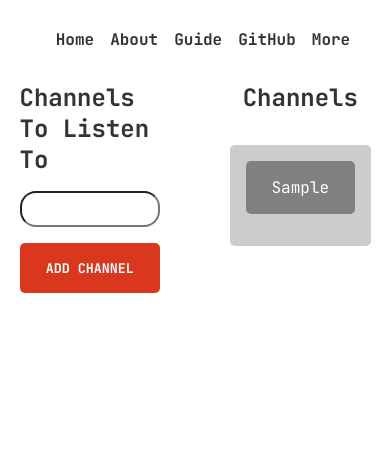
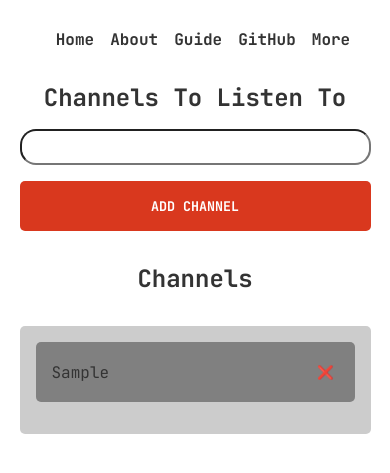
Before and after one commit to JannatinNaim/Archives, a plain HTML site: page docs/app/index.html in a window 390 px wide. Both pictures are taken after typing "Sample" into the empty fields and a click on the button "ADD CHANNEL". Shown: the part 103-576 px from the top of the page. Drawn offline with nearby package versions, Linux system fonts and the light colour scheme.

Commit message:
added ability to remove channels

```diff
--- a/docs/app/index.html
+++ b/docs/app/index.html
@@ -64,8 +64,10 @@
                     <section class="channel_inputs">
                         <h1>Channels To Listen To</h1>
 
-                        <input type="text" name="channel" id="channel_name_input" />
-                        <button id="add_channel_button" type="submit" class="call-to-action">Add Channel</button>
+                        <form id="channel_input_form">
+                            <input autocomplete="off" autofocus type="text" name="channel" id="channel_name_input" />
+                            <button id="add_channel_button" type="submit" class="call-to-action">Add Channel</button>
+                        </form>
                     </section>
 
                     <!-- TODO: ADD ABILITY TO SELECT CUSTOM NOTIFICATION SOUND -->
--- a/docs/src/css/app.css
+++ b/docs/src/css/app.css
@@ -58,12 +58,41 @@
 
 /* Style individual channel name items. */
 #channels_list li {
+    display: flex;
+    justify-content: space-between;
+    align-items: center;
+
     background: grey;
     margin-bottom: 1rem;
     padding: 1rem;
     border-radius: 5px;
     color: white;
-    display: block;
     width: 100%;
     text-align: center;
 }
+
+#channels_list li button {
+    padding: 5px;
+    border: none;
+    background: none;
+}
+
+#channels_list li button:hover {
+    cursor: pointer;
+}
+
+@media (max-width: 768px) {
+    .main {
+        flex-direction: column;
+        align-items: center;
+    }
+
+    .input-fields,
+    .channel-lists {
+        width: 100%;
+    }
+
+    .channel_inputs h1 {
+        text-align: center;
+    }
+}
--- a/docs/src/js/app.js
+++ b/docs/src/js/app.js
@@ -22,6 +22,12 @@
 // Connect TMI client.
 tmiClient.connect();
 
+const channelInputForm = document.getElementById('channel_input_form');
+channelInputForm.addEventListener('submit', (event) => {
+    event.preventDefault();
+    addChannels();
+});
+
 // Input field for channel names.
 const channelNameInput = document.getElementById('channel_name_input');
 // Button to add channel names.
@@ -29,8 +35,18 @@
 // List of channels listening to.
 const channelsList = document.getElementById('channels_list');
 
-// Wait for click on 'Add Channel' button.
-addChannelButton.addEventListener('click', async (event) => addChannels());
+const removeChannel = async (channelName, channelNameContainer, channelsList) => {
+    // Iterate through all channels listening to and add them to TMI.
+    const tmiChannels = tmiClient.channels;
+    // If TMI already has the channel, skip iteration.
+    tmiChannels.splice(tmiChannels.indexOf(channelName, 1));
+
+    channelsList.removeChild(channelNameContainer);
+
+    // Disconnect and reconnect to TMI to refresh listening channels.
+    await tmiClient.disconnect();
+    await tmiClient.connect();
+};
 
 /*
  * Add channels to the channels list and TMI client.
@@ -39,20 +55,30 @@
     // Stop if input value of channel name is empty.
     if (channelNameInput.value === '') return;
 
-    // Create a new li with the name of the channel.
-    const newChannelElement = document.createElement('li');
-    newChannelElement.innerText = channelNameInput.value;
+    const channelNameContainer = document.createElement('li');
+    const channelNameContainerText = document.createElement('span');
+    const channelNameContainerButton = document.createElement('button');
 
-    // Stop if channel name already exists on the list.
+    const channelName = channelNameInput.value;
+    channelNameContainerText.innerText = channelName;
+    channelNameContainerText.classList.add('channel_name_text');
+    channelNameContainerButton.innerText = '❌';
+    channelNameContainerButton.classList.add('channel_name_button');
+
+    channelNameContainerButton.addEventListener('click', () =>
+        removeChannel(channelName, channelNameContainer, channelsList)
+    );
+
+    channelNameContainer.appendChild(channelNameContainerText);
+    channelNameContainer.appendChild(channelNameContainerButton);
+
     for (let i = 0; i < channelsList.children.length; i++) {
         const item = channelsList.children[i];
-        if (item.innerText === newChannelElement.innerText) return;
+        if (item.innerText === channelNameContainerText.innerText) return;
     }
 
-    // Add the new channel to the list of listening channels.
-    channelsList.appendChild(newChannelElement);
-    // Clear the channel name input field.
     channelNameInput.value = '';
+    channelsList.appendChild(channelNameContainer);
 
     // Iterate through all channels listening to and add them to TMI.
     for (let i = 0; i < channelsList.children.length; i++) {
```
Also changed, not shown: TODO.md (added, +5 -0 lines).
